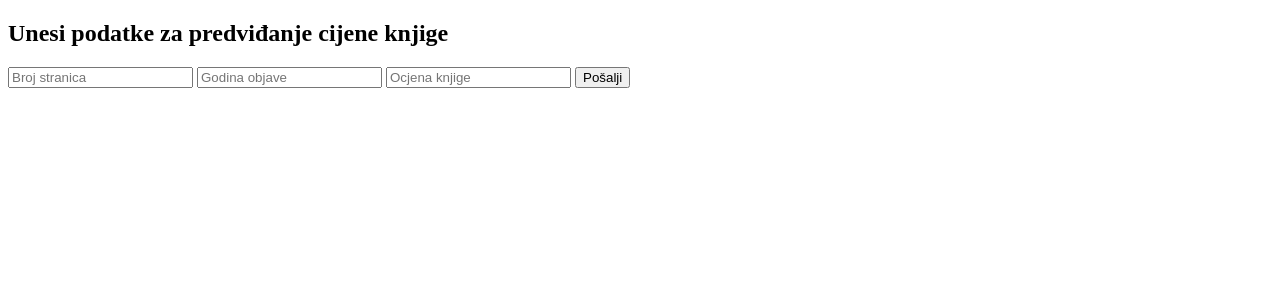
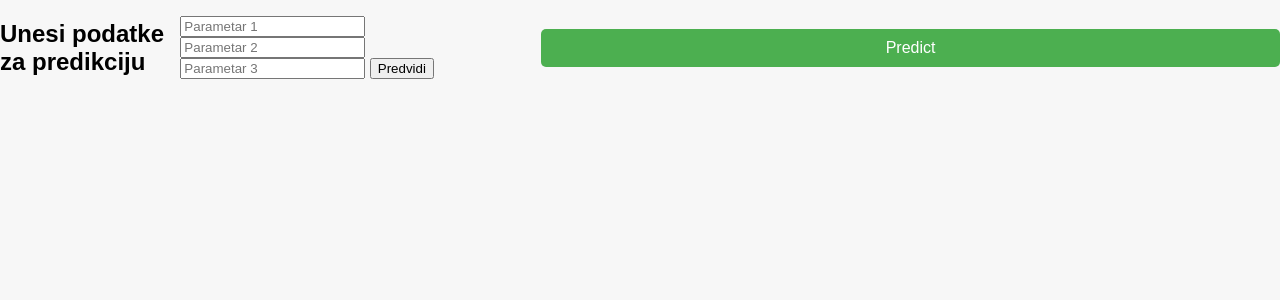
Before and after one commit to Filip746/FlaskAzureApp, a Flask app: page / in a window 1280 px wide. Shown: the top 300 px of the page. Run offline with Flask 3, Linux system fonts and the light colour scheme.

Commit message:
Changed everything

```diff
--- a/app.py
+++ b/app.py
@@ -1,16 +1,12 @@
-from flask import Flask, request, jsonify, render_template
+from flask import Flask, render_template, request, jsonify
 import requests
-import traceback  # Import traceback to print detailed errors
+import json
 
 app = Flask(__name__)
 
-AZURE_ML_ENDPOINT = "https://b73a5ed0-5a44-4896-985e-69680dc267bf.northeurope.azurecontainer.io/score"
-AZURE_ML_API_KEY = "JqS3yTa93SKn8YYsqPI5bCuYHb9rzK7g"
-
-headers = {
-    'Content-Type': 'application/json',
-    'Authorization': f'Bearer {AZURE_ML_API_KEY}'
-}
+# Azure ML endpoint and API key
+endpoint = "https://b73a5ed0-5a44-4896-985e-69680dc267bf.northeurope.azurecontainer.io/score"
+api_key = "JqS3yTa93SKn8YYsqPI5bCuYHb9rzK7g"
 
 @app.route('/')
 def home():
@@ -18,49 +14,38 @@ def home():
 
 @app.route('/predict', methods=['POST'])
 def predict():
-    try:
-        data = request.get_json()
-        print("📩 Received Data from Frontend:", data)
+    data = {
+        "Inputs": {
+            "input1": [
+                {
+                    "User Rating": float(request.form['User Rating']),
+                    "Reviews": int(request.form['Reviews']),
+                    "Price": int(request.form['Price']),
+                    "Year": int(request.form['Year']),
+                    "Author": request.form['Author']
+                }
+            ]
+        },
+        "GlobalParameters": {}
+    }
 
-        # Ensure all parameters exist
-        if not data or 'param1' not in data or 'param2' not in data or 'param3' not in data:
-            print("❌ Missing input parameters")
-            return jsonify({'error': 'Missing input parameters'}), 400
+    headers = {
+        'Content-Type': 'application/json',
+        'Authorization': f'Bearer {api_key}'
+    }
 
-        # Convert to numbers
-        try:
-            param1 = float(data['param1'])
-            param2 = float(data['param2'])
-            param3 = float(data['param3'])
-        except ValueError:
-            print("❌ Invalid input type (non-numeric value detected)")
-            return jsonify({'error': 'Invalid input: all parameters must be numbers'}), 400
+    response = requests.post(endpoint, headers=headers, data=json.dumps(data))
+    result = response.json()
 
-        # Prepare request for Azure ML
-        input_data = {"data": [[param1, param2, param3]]}
-        print("📤 Sending Request to Azure ML:", input_data)
+    print(json.dumps(result, indent=4))
 
-        # Call Azure ML API
-        response = requests.post(AZURE_ML_ENDPOINT, json=input_data, headers=headers)
-        print("📨 Azure ML Response:", response.status_code, response.text)
+    scored_labels = result['Results']['WebServiceOutput0'][0]['Scored Labels']
+    scored_probabilities = result['Results']['WebServiceOutput0'][0]['Scored Probabilities']
 
-        # Handle Azure ML response
-        if response.status_code == 200:
-            prediction = response.json()
-            print("✅ Prediction Success:", prediction)
-            return jsonify({"prediction": prediction})
-        else:
-            print("❌ Azure ML API Failed:", response.status_code, response.text)
-            return jsonify({
-                'error': f'Azure API request failed with status {response.status_code}',
-                'details': response.text
-            }), response.status_code
+    prediction_text = "Dobra knjiga" if scored_labels == 0.9 else "Prosječna knjiga"
 
-    except Exception as e:
-        print("❌ Internal Server Error:", str(e))
-        import traceback
-        traceback.print_exc()  # Print detailed error trace
-        return jsonify({'error': 'Internal Server Error', 'details': str(e)}), 500
+    return render_template('result.html', prediction=prediction_text, probability=scored_probabilities)
+
 
 if __name__ == '__main__':
     app.run(debug=True)
--- /dev/null
+++ b/static/styles.css
@@ -0,0 +1,105 @@
+/* General Styles */
+body {
+    font-family: 'Arial', sans-serif;
+    background-color: #f7f7f7;
+    display: flex;
+    justify-content: center;
+    align-items: center;
+    margin: 0;
+}
+
+.form {
+    background-color: #ffffff;
+    padding: 30px;
+    border-radius: 10px;
+    box-shadow: 0px 0px 10px rgba(0, 0, 0, 0.1);
+    width: 100%;
+    max-width: 600px;
+}
+
+h1 {
+    font-size: 24px;
+    margin-bottom: 20px;
+    text-align: center;
+    color: #333333;
+}
+
+/* Input Fields and Menus */
+label {
+    display: block;
+    font-weight: bold;
+    margin-bottom: 5px;
+    color: #333333;
+}
+
+input[type="number"],
+select {
+    width: 100%;
+    padding: 10px;
+    margin-bottom: 20px;
+    border: 1px solid #dddddd;
+    border-radius: 5px;
+    background-color: #f9f9f9;
+    font-size: 16px;
+    color: #333333;
+}
+
+input[type="submit"] {
+    width: 100%;
+    padding: 10px;
+    background-color: #4CAF50;
+    color: white;
+    border: none;
+    border-radius: 5px;
+    font-size: 16px;
+    cursor: pointer;
+}
+
+input[type="submit"]:hover {
+    background-color: #45a049;
+}
+
+/* Paragraphs */
+p {
+    font-size: 14px;
+    color: #666666;
+    margin-top: -15px;
+    margin-bottom: 20px;
+    line-height: 1.5;
+}
+
+/* Center the Form */
+.form {
+    display: flex;
+    flex-direction: column;
+    justify-content: center;
+}
+
+/* Styled Button */
+a {
+    display: block;
+    width: 200px;
+    margin: 0 auto;
+    padding: 10px;
+    background-color: #4CAF50;
+    color: white;
+    text-align: center;
+    border-radius: 5px;
+    text-decoration: none;
+    font-size: 16px;
+}
+
+a:hover {
+    background-color: #45a049;
+}
+
+.result {
+    display: flex;
+    flex-direction: column;
+    justify-content: center;
+    align-items: center;
+}
+
+.result p {
+    font-size: large;
+}
--- a/templates/index.html
+++ b/templates/index.html
@@ -1,54 +1,27 @@
 <!DOCTYPE html>
-<html lang="hr">
+<html lang="en">
 
 <head>
     <meta charset="UTF-8">
     <meta name="viewport" content="width=device-width, initial-scale=1.0">
-    <title>Predviđanje Cijene Knjige</title>
+    <title>Stroke Prediction</title>
+    <link rel="stylesheet" type="text/css" href="{{ url_for('static', filename='styles.css') }}">
+
 </head>
 
 <body>
-    <h2>Unesi podatke za predviđanje cijene knjige</h2>
+    <h2>Unesi podatke za predikciju</h2>
+    <form id="predict-form">
+        <input type="text" id="param1" placeholder="Parametar 1">
+        <input type="text" id="param2" placeholder="Parametar 2">
+        <input type="text" id="param3" placeholder="Parametar 3">
+        <button type="submit">Predvidi</button>
+    </form>
+    <div id="result"></div>
 
-    <input type="text" id="param1" placeholder="Broj stranica">
-    <input type="text" id="param2" placeholder="Godina objave">
-    <input type="text" id="param3" placeholder="Ocjena knjige">
-    <button onclick="pozoviPythonFunkciju()">Pošalji</button>
-
-    <p id="rezultat"></p>
-
-    <script>
-        function pozoviPythonFunkciju() {
-            let data = {
-                param1: document.getElementById('param1').value,
-                param2: document.getElementById('param2').value,
-                param3: document.getElementById('param3').value
-            };
-
-            fetch("/predict", {
-                method: "POST",
-                headers: { "Content-Type": "application/json" },
-                body: JSON.stringify(data)
-            })
-                .then(response => {
-                    if (!response.ok) {
-                        throw new Error(`HTTP Error! Status: ${response.status}`);
-                    }
-                    return response.json();
-                })
-                .then(data => {
-                    if (data.prediction) {
-                        document.getElementById("rezultat").innerText = "Predviđena cijena: " + data.prediction;
-                    } else {
-                        document.getElementById("rezultat").innerText = "Greška: " + JSON.stringify(data);
-                    }
-                })
-                .catch(error => {
-                    document.getElementById("rezultat").innerText = "Greška: " + error.message;
-                    console.error("Greška:", error);
-                });
-        }
-    </script>
+    <input type="submit" value="Predict">
+    </form>
+    </div>
 </body>
 
 </html>
```
Also changed, not shown: templates/result.html (added, +20 -0 lines).
